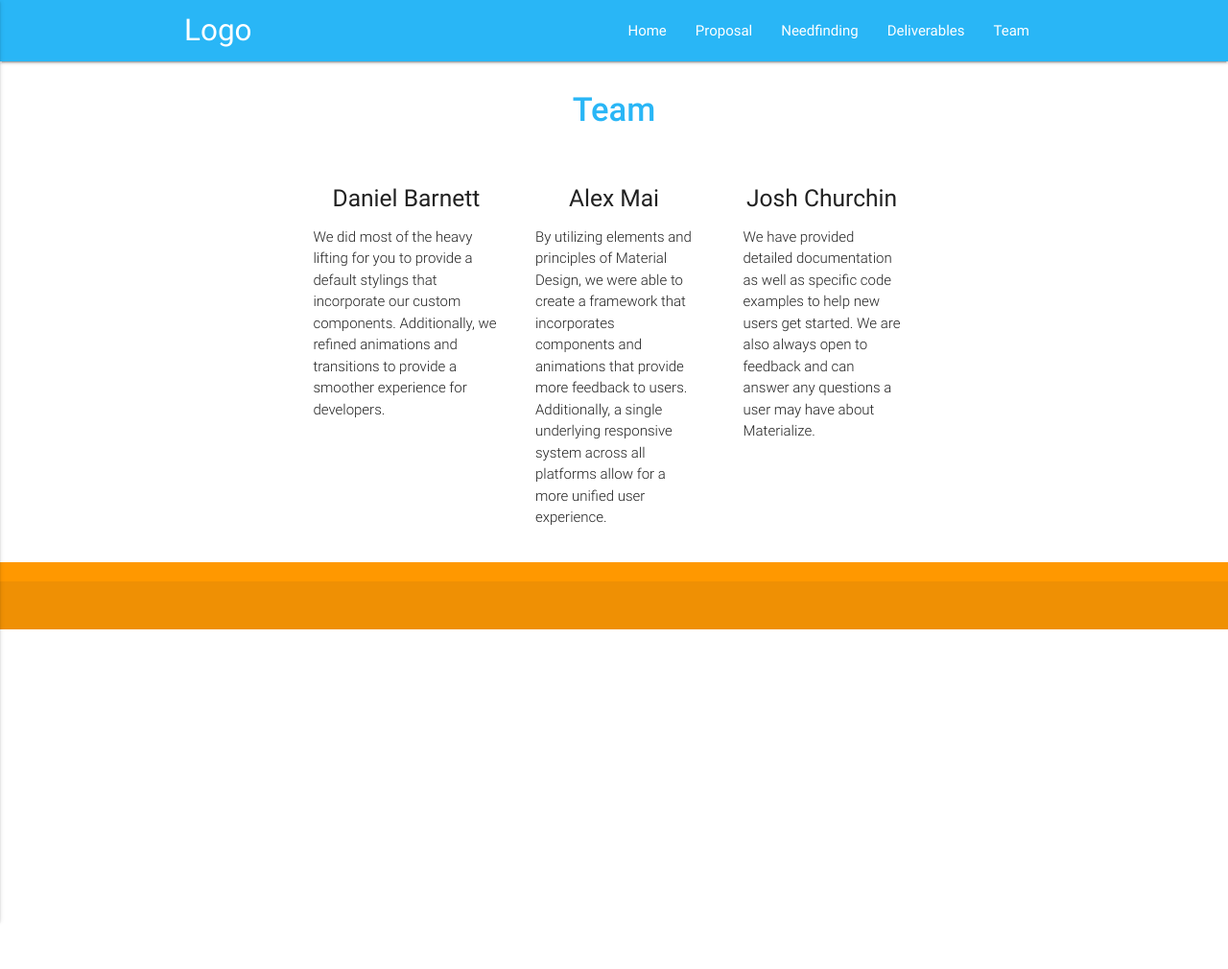
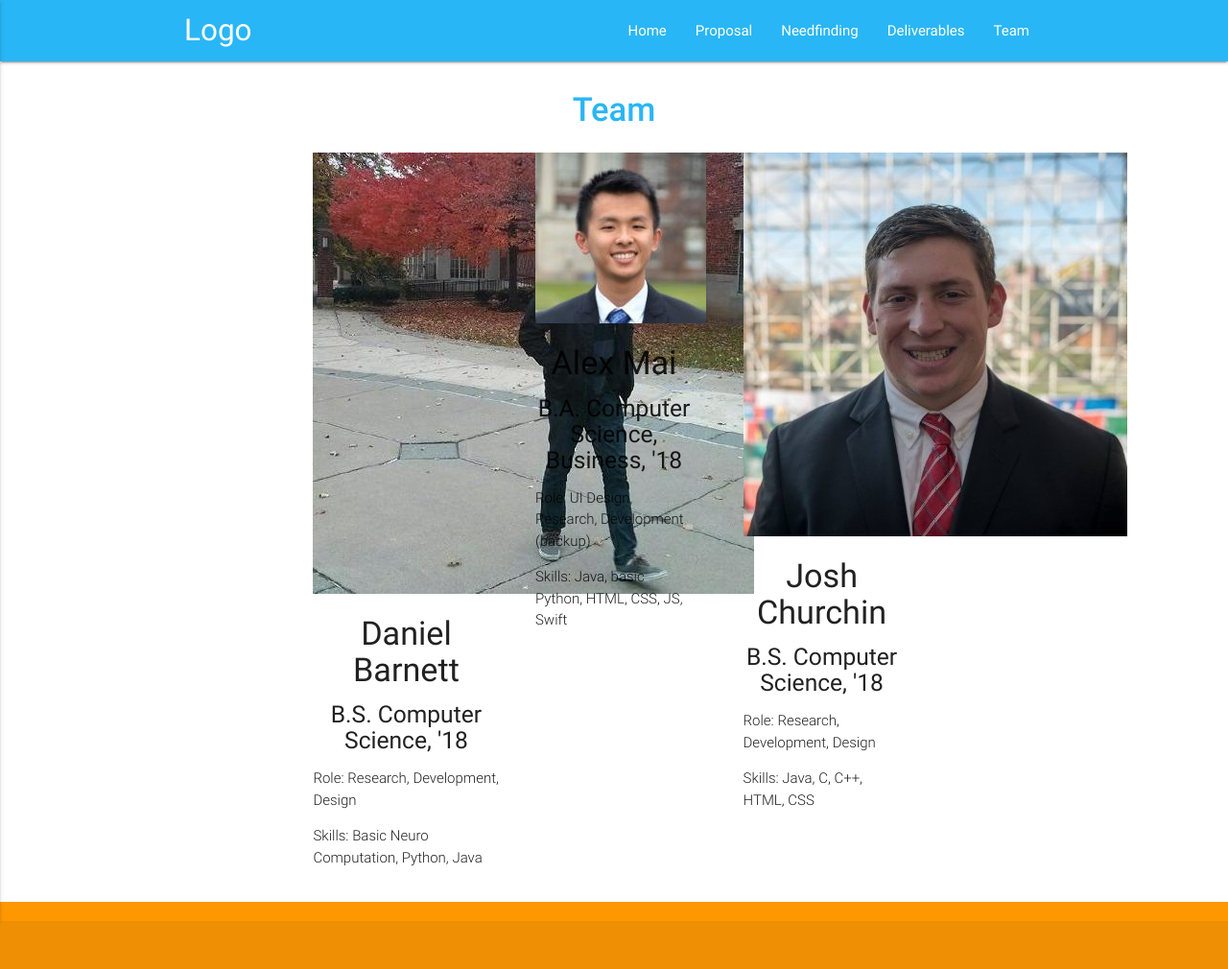
Before and after one commit to DanielBarnett714/DozeAlert, a Jekyll site: the page built from docs/example4.md, in a window 1280 px wide. Shown: the whole page at 96% size. Built offline with Jekyll 4.4.1, drawn with Linux system fonts in a browser that asks for light colours; before the commit the page ends 900 px from its top, so only the background shows below that.

Commit message:
update site

```diff
--- a/docs/example4.md
+++ b/docs/example4.md
@@ -10,23 +10,29 @@ permalink: /team/
   <div class="row">
     <div class="col s12 m4">
         <div>
-            <img alt="" src="images/image3.jpg">
-            <h5 class="center">Daniel Barnett</h5>
-            <p class="light">We did most of the heavy lifting for you to provide a default stylings that incorporate our custom components. Additionally, we refined animations and transitions to provide a smoother experience for developers.</p>
+            <img alt="" src="https://danielbarnett714.github.io/DozeAlert/images/image3.jpg">
+            <h4 class="center">Daniel Barnett</h4>
+            <h5 class="center">B.S. Computer Science, '18</h5>
+            <p class="light">Role: Research, Development, Design</p>
+            <p class="light">Skills: Basic Neuro Computation, Python, Java</p>
         </div>
     </div>
     <div class="col s12 m4">
         <div class="icon-block">
-            <img alt="" src="images/image6.jpg">
-            <h5 class="center">Alex Mai</h5>
-            <p class="light">By utilizing elements and principles of Material Design, we were able to create a framework that incorporates components and animations that provide more feedback to users. Additionally, a single underlying responsive system across all platforms allow for a more unified user experience.</p>
+            <img alt="" src="https://danielbarnett714.github.io/DozeAlert/images/image6.jpg">
+            <h4 class="center">Alex Mai</h4>
+            <h5 class="center">B.A. Computer Science, Business, '18</h5>
+            <p class="light">Role: UI Design, Research, Development (backup)</p>
+            <p class="light">Skills: Java, basic Python, HTML, CSS, JS, Swift</p>
         </div>
     </div>
     <div class="col s12 m4">
         <div class="icon-block">
-            <img alt="" src="images/image7.jpg">
-            <h5 class="center">Josh Churchin</h5>
-            <p class="light">We have provided detailed documentation as well as specific code examples to help new users get started. We are also always open to feedback and can answer any questions a user may have about Materialize.</p>
+            <img alt="" src="https://danielbarnett714.github.io/DozeAlert/images/image7.jpg">
+            <h4 class="center">Josh Churchin</h4>
+            <h5 class="center">B.S. Computer Science, '18</h5>
+            <p class="light">Role: Research, Development, Design</p>
+            <p class="light">Skills: Java, C, C++, HTML, CSS</p>
         </div>
     </div>
   </div>
```
Also changed, not shown: docs/example1.md (+8 -8 lines).
